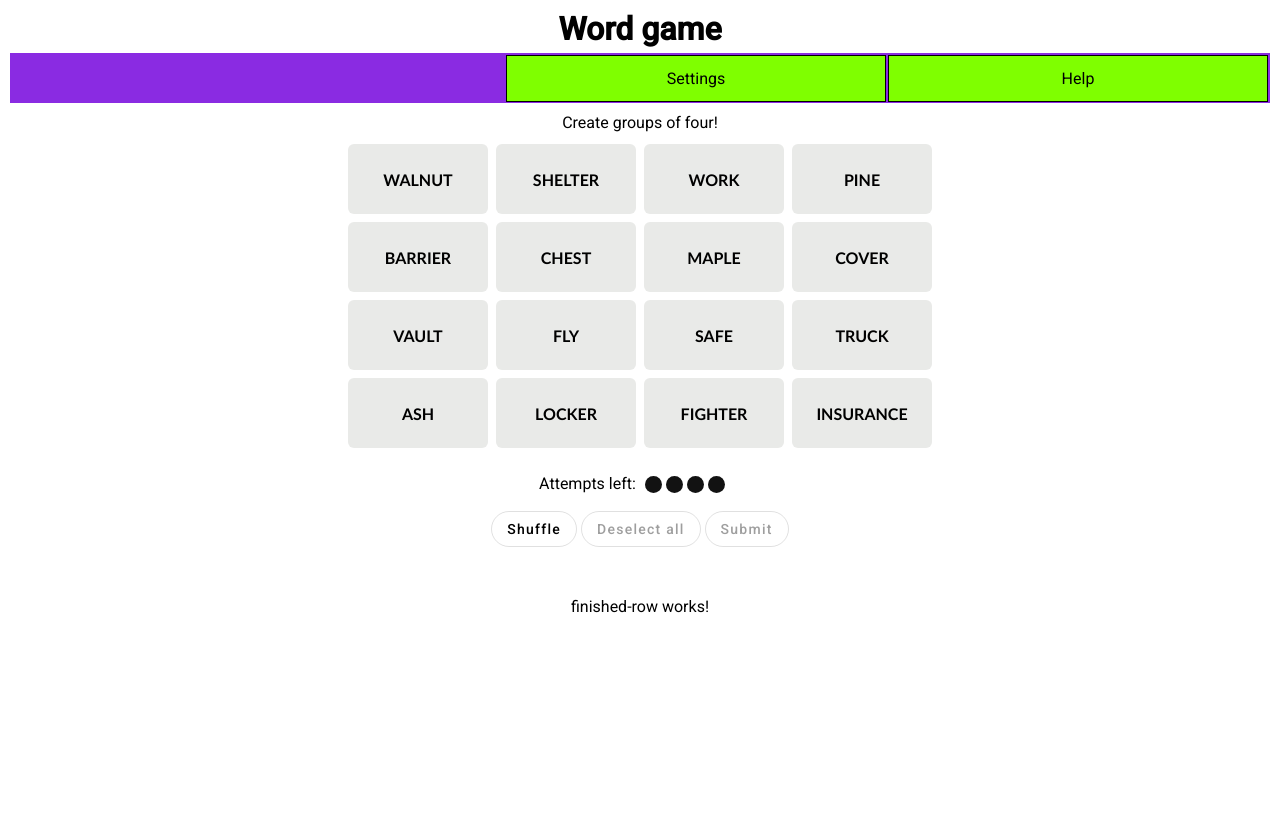
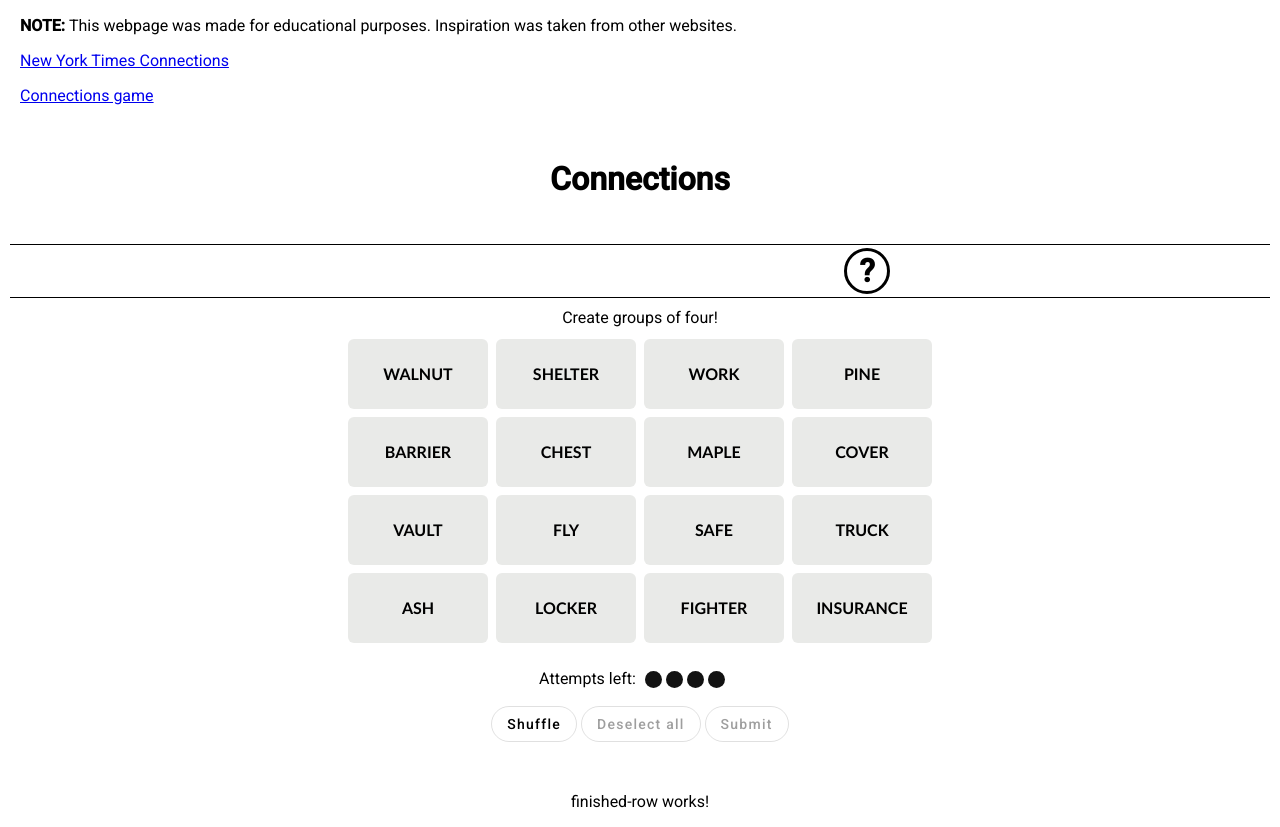
Before and after one commit to emmiberge/word-game-2.0, an Angular app: page / in a window 1280 px wide. Built offline with nearby package versions, Linux system fonts and the light colour scheme.

Commit message:
layout and click method toolbar

```diff
--- a/src/app/app.component.css
+++ b/src/app/app.component.css
@@ -13,10 +13,12 @@
     align-items: center;
 }
 
-h1{
-    margin-bottom: 5px;
-    margin-top: 0px;
+.title{
+    padding-top: 24px;
+    padding-bottom: 24px;
 }
+
+
 
 .dotAttempt{
     width: 17px;
--- a/src/app/app.component.html
+++ b/src/app/app.component.html
@@ -1,13 +1,16 @@
+<div style="margin-left: 20px;">
+  <p> <span style="font-weight: bold;">NOTE: </span> This webpage was made for educational purposes. Inspiration was taken from other websites.</p>
+  <a href="https://www.nytimes.com/games/connections">New York Times Connections</a>
+  <p></p>
+  <a href="https://connectionsgame.org/">Connections game</a>
+</div>
 <div class ="container">
-  <h1>Word game</h1>
+  <div class="title">
+    <h1>Connections</h1>
+  </div>
+
   <app-toolbar style="width: 100%;"></app-toolbar>
   <div class="inner-container">
-
-
-
-
-
-
     <p style="margin-bottom: 2px; margin-top: 10px;">Create groups of four!</p>
     <app-grid (taskNameEvent) = 'receiveGameEvent($event)'></app-grid>
     <div style="display: flex;">
--- a/src/app/app.component.ts
+++ b/src/app/app.component.ts
@@ -16,7 +16,7 @@ import {
   MatDialogActions,
   MatDialogClose,
 } from '@angular/material/dialog';
-import { AboutDialogComponent } from '../components/about-dialog/about-dialog.component';
+
 import { GameGenerator, WordCollection } from '../model/GameGenerator';
 import { ToolbarComponent } from "../components/toolbar/toolbar.component";
 
@@ -40,7 +40,7 @@ export class AppComponent {
 
   @ViewChild(GridComponent) GridComponent: any;
 
-  constructor(public dialog: MatDialog) {
+  constructor() {
     this.initGame();
   }
 
@@ -71,15 +71,7 @@ export class AppComponent {
     return Array(n);
   }
 
-  openDialog(){
-    const dialogRef = this.dialog.open(AboutDialogComponent, {
-      data : {text: "22222"}
-    })
 
-    dialogRef.afterClosed().subscribe(result => {
-      console.log('The dialog was closed');
-    });
-  }
 
 
   newGame(){
--- a/src/components/about-dialog/about-dialog.component.ts
+++ b/src/components/about-dialog/about-dialog.component.ts
@@ -1,5 +1,6 @@
 import { Component, Inject } from '@angular/core';
 import { AppComponent } from '../../app/app.component';
+
 import {
   MatDialog,
   MAT_DIALOG_DATA,
--- a/src/components/toolbar/toolbar.component.css
+++ b/src/components/toolbar/toolbar.component.css
@@ -1,20 +1,26 @@
 .container{
-    background-color: blueviolet;
-    height: 50px;
+    height: 48px;
     display: flex;
     justify-content: end;
     align-items: center;
+    border-bottom: 1px solid black;
+    border-top: 1px solid black;
+    padding: 2px;
+    padding-right: 30%;
 }
 
 .option{
-    background-color: chartreuse;
-    height: 90%;
-    width: 30%;
+    background-color: inherit;
+    height: 40px;
+    width: 40px;
     display: flex;
     align-items: center;
     justify-content: center;
     border-color: black;
-    border-width: 1px;
-    border-style: solid;
+    border: 3px solid black;
+    border-radius: 50%;
     margin-right: 2px;
+    color: black;
+    font-weight: bold;
+    font-size: 32px;
 }
--- a/src/components/toolbar/toolbar.component.html
+++ b/src/components/toolbar/toolbar.component.html
@@ -1,4 +1,3 @@
 <div class="container">
-    <div class="option">Settings</div>
-    <div class="option">Help</div>
+    <div (click)="openDialog()" class="option">?</div>
 </div>
--- a/src/components/toolbar/toolbar.component.ts
+++ b/src/components/toolbar/toolbar.component.ts
@@ -1,4 +1,6 @@
 import { Component } from '@angular/core';
+import { MatDialog } from '@angular/material/dialog';
+import { AboutDialogComponent } from '../about-dialog/about-dialog.component';
 
 @Component({
   selector: 'app-toolbar',
@@ -9,4 +11,17 @@ import { Component } from '@angular/core';
 })
 export class ToolbarComponent {
 
+  constructor(public dialog: MatDialog){
+
+  }
+
+  openDialog(){
+    const dialogRef = this.dialog.open(AboutDialogComponent, {
+      data : {text: "22222"}
+    })
+
+    dialogRef.afterClosed().subscribe(result => {
+      console.log('The dialog was closed');
+    });
+  }
 }
```
